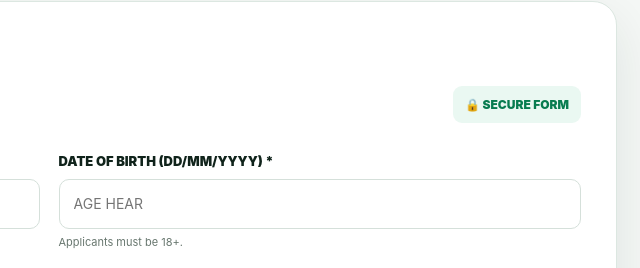
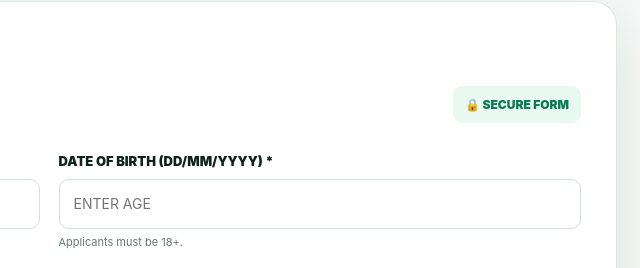
Before and after one commit to ainexservices/Trading-Executive-Applications, a plain HTML site: page index.html in a window 1280 px wide. Shown: the part 2167-2435 px from the top of the page, 591-1231 px from the left. Drawn offline with Linux system fonts and the light colour scheme.

Commit message:
Update index.html

```diff
--- a/index.html
+++ b/index.html
@@ -220,7 +220,7 @@
 
         <div class="field">
           <label for="dob">DATE OF BIRTH (DD/MM/YYYY) *</label>
-          <input id="dob" name="dob" type="text" inputmode="numeric" maxlength="10" placeholder="AGE HEAR" autocomplete="bday" required>
+          <input id="dob" name="dob" type="text" inputmode="numeric" maxlength="10" placeholder="ENTER AGE" autocomplete="bday" required>
           <span class="help">Applicants must be 18+.</span>
         </div>
 
```
